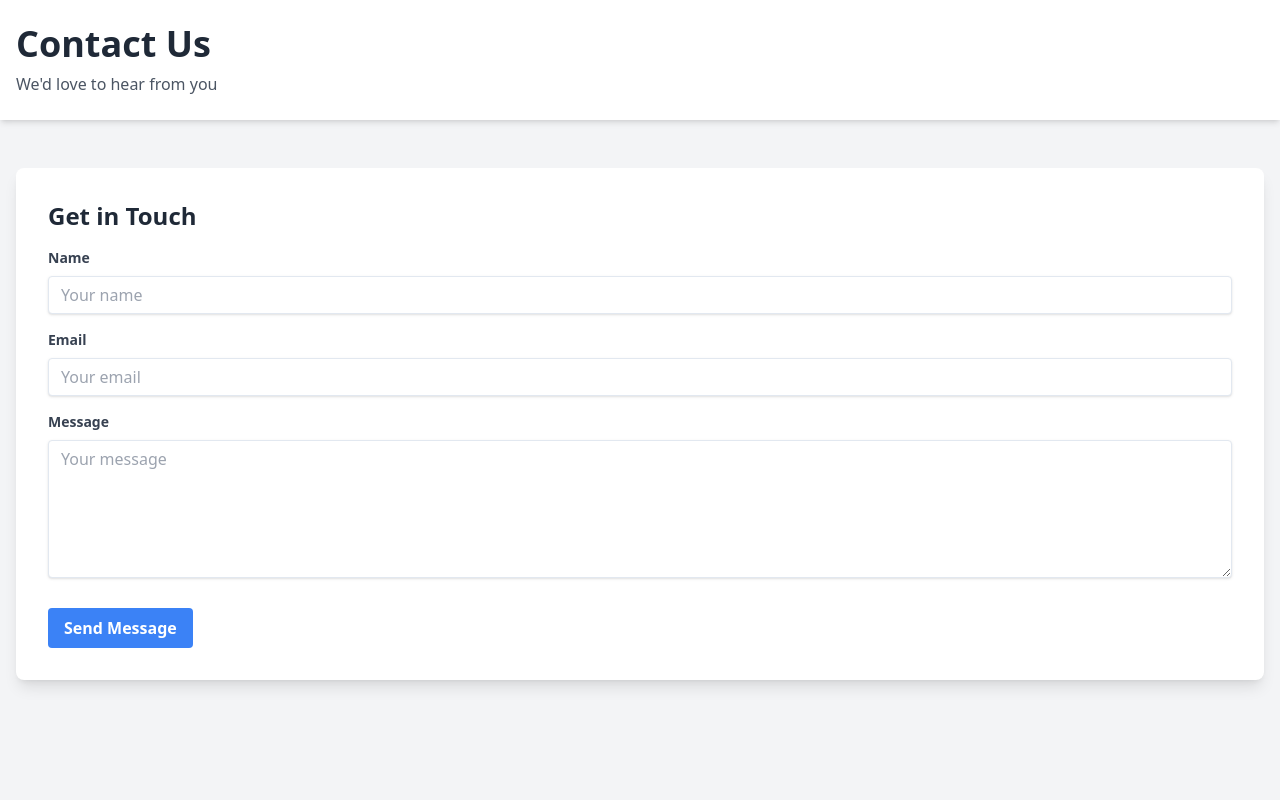
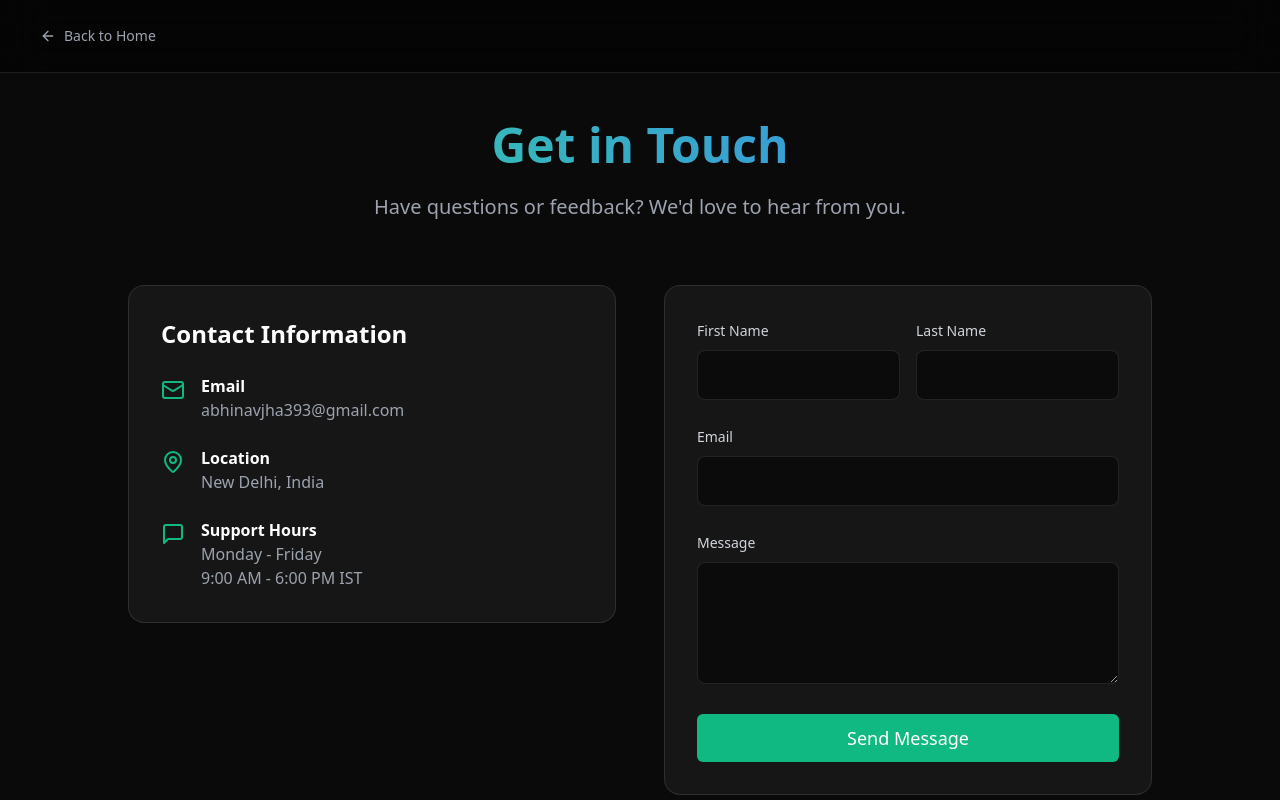
Before and after one commit to Abhinav06122009/MARGDARSHAKI, a React (Vite) app: page /contact in a window 1280 px wide. Shown: the top 800 px of the page. Built offline with nearby package versions, Linux system fonts and the light colour scheme.

Commit message:
Refactor ContactUsPage component
Refactor ContactUsPage component to remove state management and simplify layout.

```diff
--- a/src/pages/ContactUsPage.tsx
+++ b/src/pages/ContactUsPage.tsx
@@ -1,82 +1,124 @@
-import React, { useState } from 'react';
+import React from 'react';
+import { motion } from 'framer-motion';
+import { Mail, MapPin, Phone, MessageSquare, ArrowLeft } from 'lucide-react';
+import { Link } from 'react-router-dom';
+import { Button } from '@/components/ui/button';
 
-const ContactUsPage: React.FC = () => {
-  const [name, setName] = useState('');
-  const [email, setEmail] = useState('');
-    const [message, setMessage] = useState('');
+const ContactUsPage = () => {
+  return (
+    <div className="min-h-screen bg-[#0A0A0A] text-white font-sans">
+      <nav className="border-b border-white/10 bg-black/50 backdrop-blur-xl sticky top-0 z-50">
+        <div className="container mx-auto px-6 py-4">
+          <Link to="/">
+            <Button variant="ghost" className="text-gray-400 hover:text-white gap-2">
+              <ArrowLeft className="w-4 h-4" /> Back to Home
+            </Button>
+          </Link>
+        </div>
+      </nav>
 
-    const handleSubmit = (e: React.FormEvent) => {
-      e.preventDefault();
-      const subject = `Contact Form Submission from ${name}`;
-      const body = `Name: ${name}\nEmail: ${email}\n\nMessage:\n${message}`;
-      window.location.href = `mailto:support@margdarshan.tech?subject=${encodeURIComponent(subject)}&body=${encodeURIComponent(body)}`;
-    };
+      <main className="container mx-auto px-6 py-12">
+        <div className="max-w-5xl mx-auto">
+          <motion.div
+            initial={{ opacity: 0, y: 20 }}
+            animate={{ opacity: 1, y: 0 }}
+            className="text-center mb-16"
+          >
+            <h1 className="text-5xl font-bold mb-6 bg-gradient-to-r from-emerald-400 to-blue-500 bg-clip-text text-transparent">
+              Get in Touch
+            </h1>
+            <p className="text-xl text-gray-400">
+              Have questions or feedback? We'd love to hear from you.
+            </p>
+          </motion.div>
 
-    return (
-    <div className="bg-gray-100 min-h-screen">
-      <header className="bg-white shadow-md">
-        <div className="container mx-auto px-4 py-6">
-          <h1 className="text-4xl font-bold text-gray-800">Contact Us</h1>
-          <p className="mt-2 text-gray-600">We'd love to hear from you</p>
+          <div className="grid md:grid-cols-2 gap-12">
+            {/* Contact Info */}
+            <motion.div
+              initial={{ opacity: 0, x: -20 }}
+              animate={{ opacity: 1, x: 0 }}
+              transition={{ delay: 0.2 }}
+              className="space-y-8"
+            >
+              <div className="bg-white/5 p-8 rounded-2xl border border-white/10">
+                <h3 className="text-2xl font-bold mb-6">Contact Information</h3>
+
+                <div className="space-y-6">
+                  <div className="flex items-start gap-4">
+                    <Mail className="w-6 h-6 text-emerald-500 mt-1" />
+                    <div>
+                      <div className="font-semibold">Email</div>
+                      <a href="mailto:abhinavjha393@gmail.com" className="text-gray-400 hover:text-white transition-colors">
+                        abhinavjha393@gmail.com
+                      </a>
                     </div>
-      </header>
-      <main className="container mx-auto px-4 py-12">
-        <div className="bg-white rounded-lg shadow-lg p-8">
-          <h2 className="text-2xl font-bold text-gray-800 mb-4">Get in Touch</h2>
-          <form onSubmit={handleSubmit}>
-            <div className="mb-4">
-              <label className="block text-gray-700 text-sm font-bold mb-2" htmlFor="name">
-                Name
-              </label>
-              <input
-                className="shadow appearance-none border rounded w-full py-2 px-3 text-gray-700 leading-tight focus:outline-none focus:shadow-outline"
-                id="name"
-                type="text"
-                placeholder="Your name"
-                value={name}
-                onChange={(e) => setName(e.target.value)}
-                required
-              />
                   </div>
-            <div className="mb-4">
-              <label className="block text-gray-700 text-sm font-bold mb-2" htmlFor="email">
-                Email
-              </label>
-              <input
-                className="shadow appearance-none border rounded w-full py-2 px-3 text-gray-700 leading-tight focus:outline-none focus:shadow-outline"
-                id="email"
-                type="email"
-                placeholder="Your email"
-                value={email}
-                onChange={(e) => setEmail(e.target.value)}
-                required
-              />
+
+                  <div className="flex items-start gap-4">
+                    <MapPin className="w-6 h-6 text-emerald-500 mt-1" />
+                    <div>
+                      <div className="font-semibold">Location</div>
+                      <p className="text-gray-400">
+                        New Delhi, India
+                      </p>
                     </div>
-            <div className="mb-6">
-              <label className="block text-gray-700 text-sm font-bold mb-2" htmlFor="message">
-                Message
-              </label>
-              <textarea
-                className="shadow appearance-none border rounded w-full py-2 px-3 text-gray-700 leading-tight focus:outline-none focus:shadow-outline"
-                id="message"
-                placeholder="Your message"
-                rows={6}
-                value={message}
-                onChange={(e) => setMessage(e.target.value)}
-                required
-              ></textarea>
                   </div>
-            <div className="flex items-center justify-between">
-              <button
-                className="bg-blue-500 hover:bg-blue-700 text-white font-bold py-2 px-4 rounded focus:outline-none focus:shadow-outline"
-                type="submit"
+
+                  <div className="flex items-start gap-4">
+                    <MessageSquare className="w-6 h-6 text-emerald-500 mt-1" />
+                    <div>
+                      <div className="font-semibold">Support Hours</div>
+                      <p className="text-gray-400">
+                        Monday - Friday<br />
+                        9:00 AM - 6:00 PM IST
+                      </p>
+                    </div>
+                  </div>
+                </div>
+              </div>
+            </motion.div>
+
+            {/* Contact Form Mockup */}
+            <motion.div
+              initial={{ opacity: 0, x: 20 }}
+              animate={{ opacity: 1, x: 0 }}
+              transition={{ delay: 0.4 }}
+              className="bg-white/5 p-8 rounded-2xl border border-white/10"
             >
+              <form className="space-y-6">
+                <div className="grid grid-cols-2 gap-4">
+                  <div className="space-y-2">
+                    <label className="text-sm font-medium text-gray-300">First Name</label>
+                    <input type="text" className="w-full bg-black/50 border border-white/10 rounded-lg p-3 focus:outline-none focus:border-emerald-500 transition-colors" />
+                  </div>
+                  <div className="space-y-2">
+                    <label className="text-sm font-medium text-gray-300">Last Name</label>
+                    <input type="text" className="w-full bg-black/50 border border-white/10 rounded-lg p-3 focus:outline-none focus:border-emerald-500 transition-colors" />
+                  </div>
+                </div>
+
+                <div className="space-y-2">
+                  <label className="text-sm font-medium text-gray-300">Email</label>
+                  <input type="email" className="w-full bg-black/50 border border-white/10 rounded-lg p-3 focus:outline-none focus:border-emerald-500 transition-colors" />
+                </div>
+
+                <div className="space-y-2">
+                  <label className="text-sm font-medium text-gray-300">Message</label>
+                  <textarea rows={4} className="w-full bg-black/50 border border-white/10 rounded-lg p-3 focus:outline-none focus:border-emerald-500 transition-colors"></textarea>
+                </div>
+
+                <Button className="w-full bg-emerald-500 hover:bg-emerald-600 text-white py-6 text-lg">
                   Send Message
-              </button>
+                </Button>
+              </form>
+            </motion.div>
           </div>
-          </form>
         </div>
       </main>
+
+      <footer className="border-t border-white/10 mt-12 py-8 text-center text-gray-500 text-sm">
+        <p>© 2025 MARGDARSHAK. All rights reserved.</p>
+      </footer>
     </div>
   );
 };
```
Lines whose indentation alone changed are shown as unchanged.
